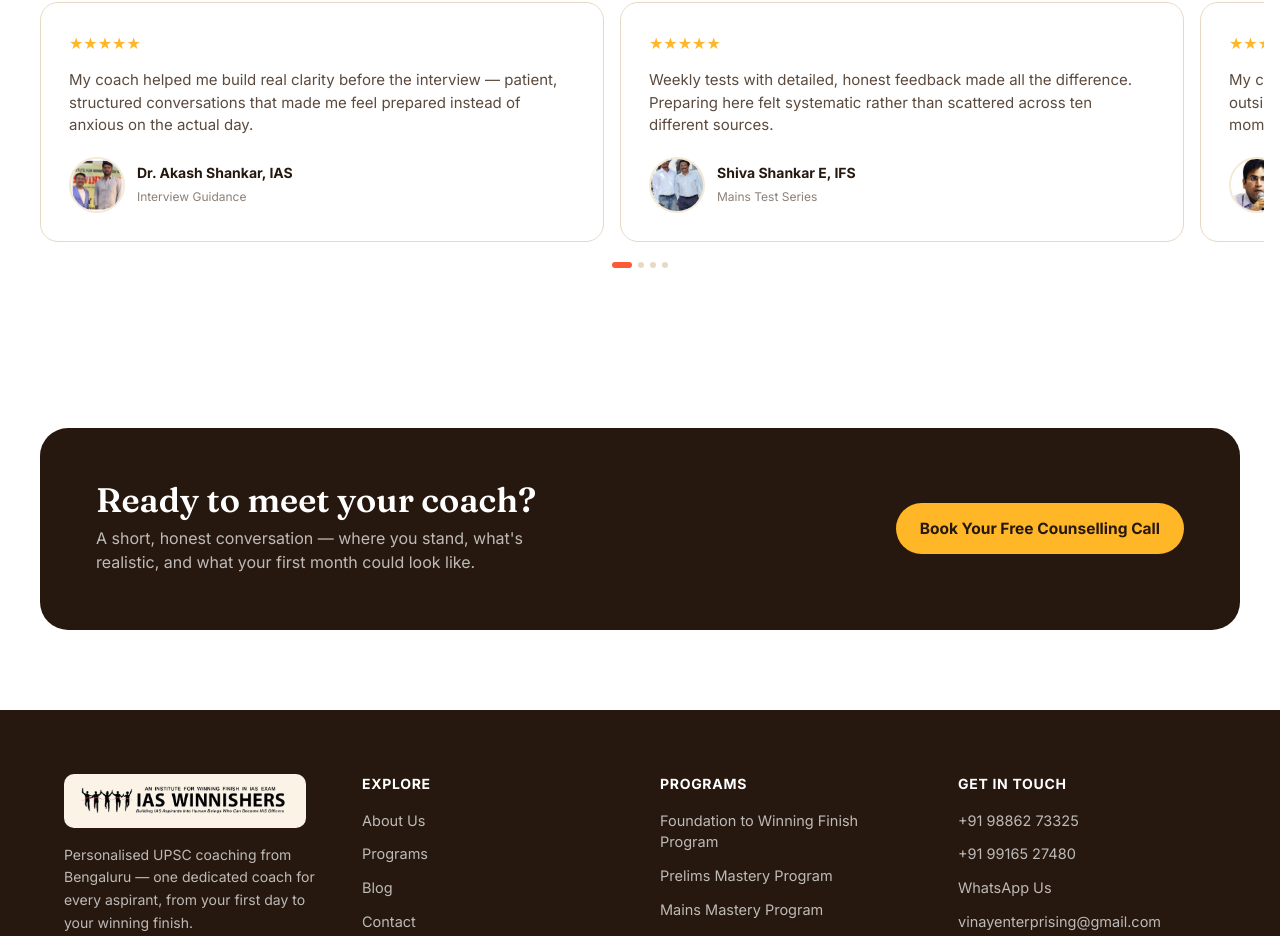
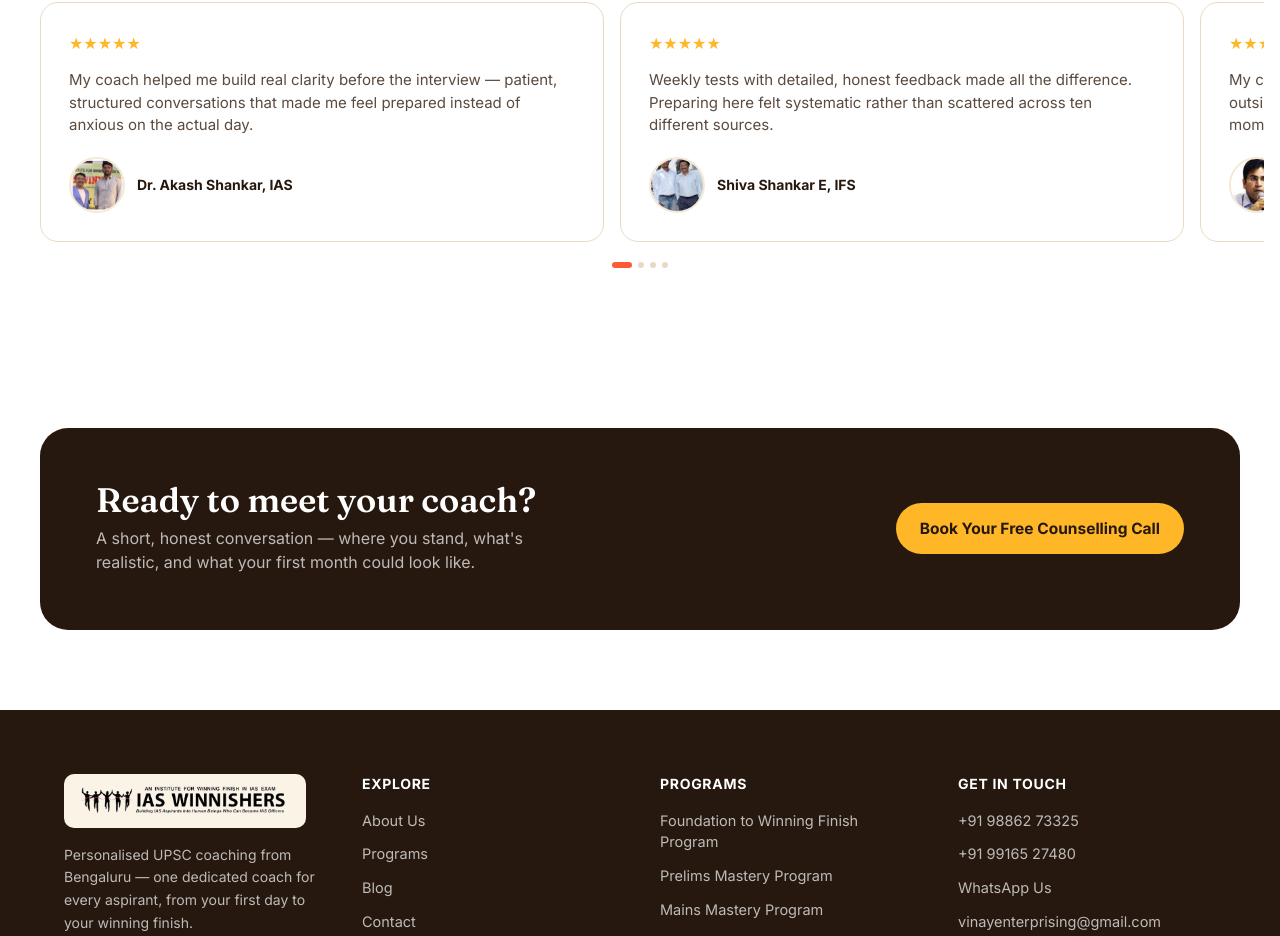
Before and after one commit to kshreepadk/iaswinnishers-web, a Next.js app: page / in a window 1280 px wide. Shown: the part 4521-5457 px from the top of the page. Built offline with nearby package versions, Linux system fonts and the light colour scheme.

Commit message:
update totestimonials

```diff
--- a/package.json
+++ b/package.json
@@ -11,7 +11,8 @@
     "next": "^16.2.11",
     "react": "^19.0.0",
     "react-dom": "^19.0.0",
-    "@supabase/supabase-js": "^2.45.0"
+    "@supabase/supabase-js": "^2.45.0",
+    "@vercel/analytics": "^1.4.1"
   },
   "devDependencies": {
     "autoprefixer": "^10.4.19",
--- a/src/app/layout.jsx
+++ b/src/app/layout.jsx
@@ -1,4 +1,5 @@
 import "./globals.css";
+import { Analytics } from "@vercel/analytics/next";
 import Header from "@/components/Header";
 import Footer from "@/components/Footer";
 import CounsellingPopup from "@/components/CounsellingPopup";
@@ -84,6 +85,8 @@ export default function RootLayout({ children }) {
 
         <CounsellingPopup />
         <FloatingContact />
+
+        <Analytics />
       </body>
     </html>
   );
--- a/src/app/page.jsx
+++ b/src/app/page.jsx
@@ -281,7 +281,6 @@ export default function HomePage() {
                   />
                   <div>
                     <strong className="block text-sm text-ink">{t.name}</strong>
-                    <span className="text-xs text-ink-2/70">{t.program}</span>
                   </div>
                 </div>
               </div>
```
